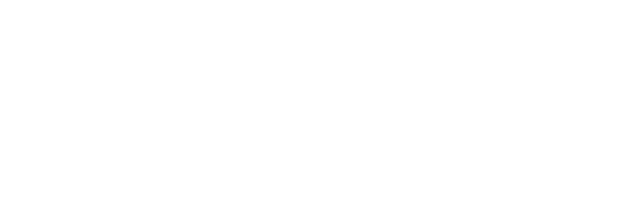
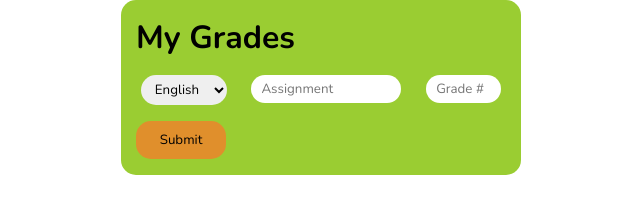
Before and after one commit to Jbreak321/Dice-roller, a plain HTML site: page index.html in a window 1280 px wide. Shown: the whole page, without its empty margins (319-959 px from the left). Drawn offline with nearby package versions, Linux system fonts and the light colour scheme.

Commit message:
styles for beginning input ids

```diff
--- a/index.css
+++ b/index.css
@@ -6,13 +6,47 @@
 
 }
 body{
-    background-color: bisque;
+    background-color: white;
 }
 button{
-    background-color: bisque;
+    background-color: rgb(224, 143, 44);
     cursor: pointer;
     padding: 10px;
     width: 90px;
     border: none;
     border-radius: 15px;
 }
+input{
+    padding: 5px 10px;
+    border: none;
+    border-radius: 20px;
+}
+.inputClassInfo{
+    background-color: yellowgreen;
+    padding: 15px;
+    width: 400px;
+    height: 175px;
+    border-radius: 15px;
+    border: none;
+    margin: auto;
+    display: flex;
+    flex-direction: column;
+    justify-content: space-evenly;
+    gap: 15px;
+}
+.inputs{
+    display: flex;
+    gap: 15px;
+    justify-content: space-around;
+}
+.AssignmentName input{
+    width: 150px;
+}
+.grade input{
+    width: 75px;
+}
+.classes select{
+    padding: 5px 10px;
+    border: none;
+    border-radius: 20px;
+}
--- a/index.html
+++ b/index.html
@@ -3,9 +3,35 @@
 <head>
     <meta charset="UTF-8">
     <meta name="viewport" content="width=device-width, initial-scale=1.0">
+    <link rel="stylesheet" href="index.css">
     <title>Document</title>
 </head>
-<body>
-
+<body><div class="container">
+    <div class="inputClassInfo">
+        <h1>My Grades</h1>
+        <div class="inputs">
+        <div class="classes">
+            <select name="" id="">
+                <option value="" id="English">English</option>
+                <option value="" id="Math">Math</option>
+                <option value="" id="Science">Science</option>
+            </select>
+        </div>
+        <div class="AssignmentName">
+            <input type="assignment" placeholder="Assignment" maxlength="20" id="assignment">
+        </div>
+        <div class="grade">
+            <input type="text" placeholder="Grade #" id="grade">
+        </div>
+    </div>
+        <div class="submitBTN">
+            <button id="submit">Submit</button>
+        </div>
+    </div>
+    <div class="description">
+        <p></p>
+    </div>
+</div>
+<script src="index.js"></script>
 </body>
 </html>
```
